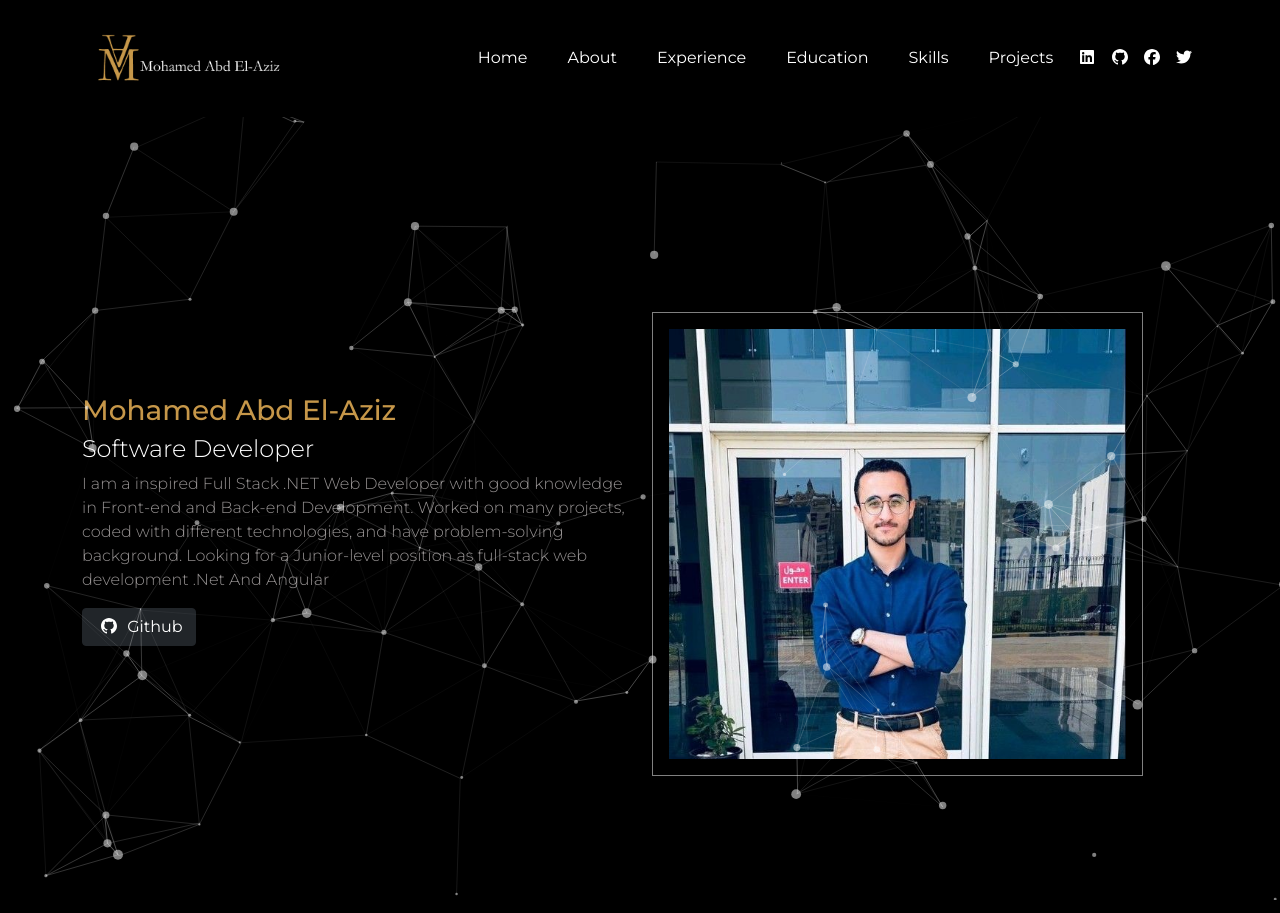
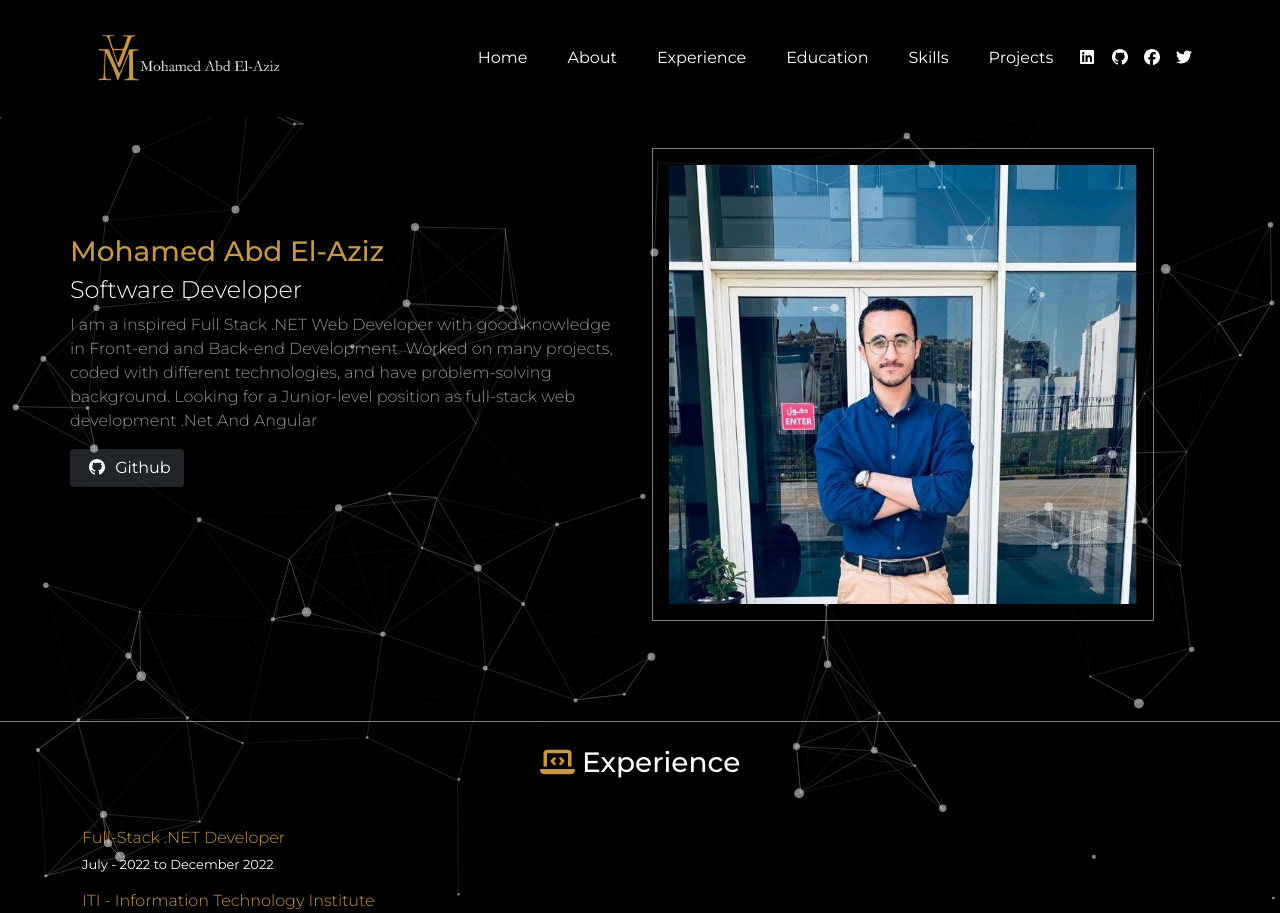
Before and after one commit to Mohamed-Abd-El-Aziz9/Mohamed-Abd-El-Aziz-Website, a plain HTML site: page index.html in a window 1280 px wide. Shown: the top 913 px of the page. Drawn offline with nearby package versions, Linux system fonts and the light colour scheme; animation ran at ten frames a second.

Commit message:
Add files via upload

```diff
--- a/css/style.css
+++ b/css/style.css
@@ -23,13 +23,15 @@ body {
 .fs-8 {
     font-size: 13px !important;
 }
-
+.paa {
+    padding: 100px 0px;
+}
 .icon-size {
     width: 20px !important;
 }
 
 .homex {
-    height: 130vh !important;
+    height: fit-content !important;
 }
 
 .navbar {
```
Also changed, not shown: css/mediaQuery.css (line endings or trailing spaces).
